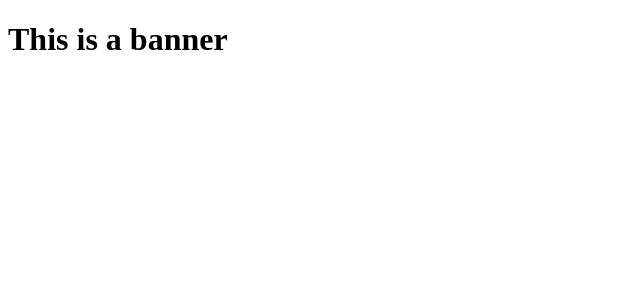
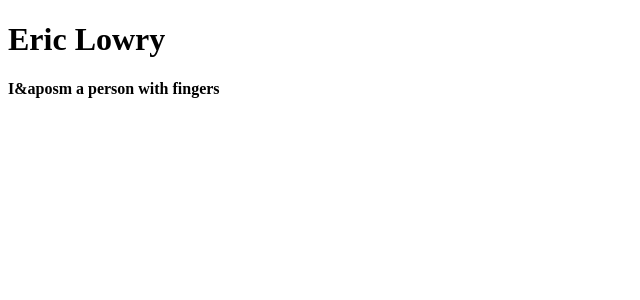
Before and after one commit to EricL0wry/eric-lowry-portfolio, a React app: page / in a window 1280 px wide. Shown: the top 300 px of the page, without its empty margins (0-640 px from the left). Built offline with nearby package versions, Linux system fonts and the light colour scheme; the HTML template or start-up script is replaced by a standard one.

Commit message:
Created basic skeleton for banner component

```diff
--- a/src/components/banner.jsx
+++ b/src/components/banner.jsx
@@ -3,6 +3,15 @@ import React from 'react';
 export default function Banner() {
 
   return (
-    <h1>This is a banner</h1>
+    <div className="banner">
+      <div className="banner-content container d-flex flex-column justify-content-center align-items-center">
+        <div className='title-container'>
+          <h1>Eric Lowry</h1>
+        </div>
+        <div className='type-container'>
+          <h4>I&aposm a person with fingers</h4>
+        </div>
+      </div>
+    </div>
   );
 }
```
